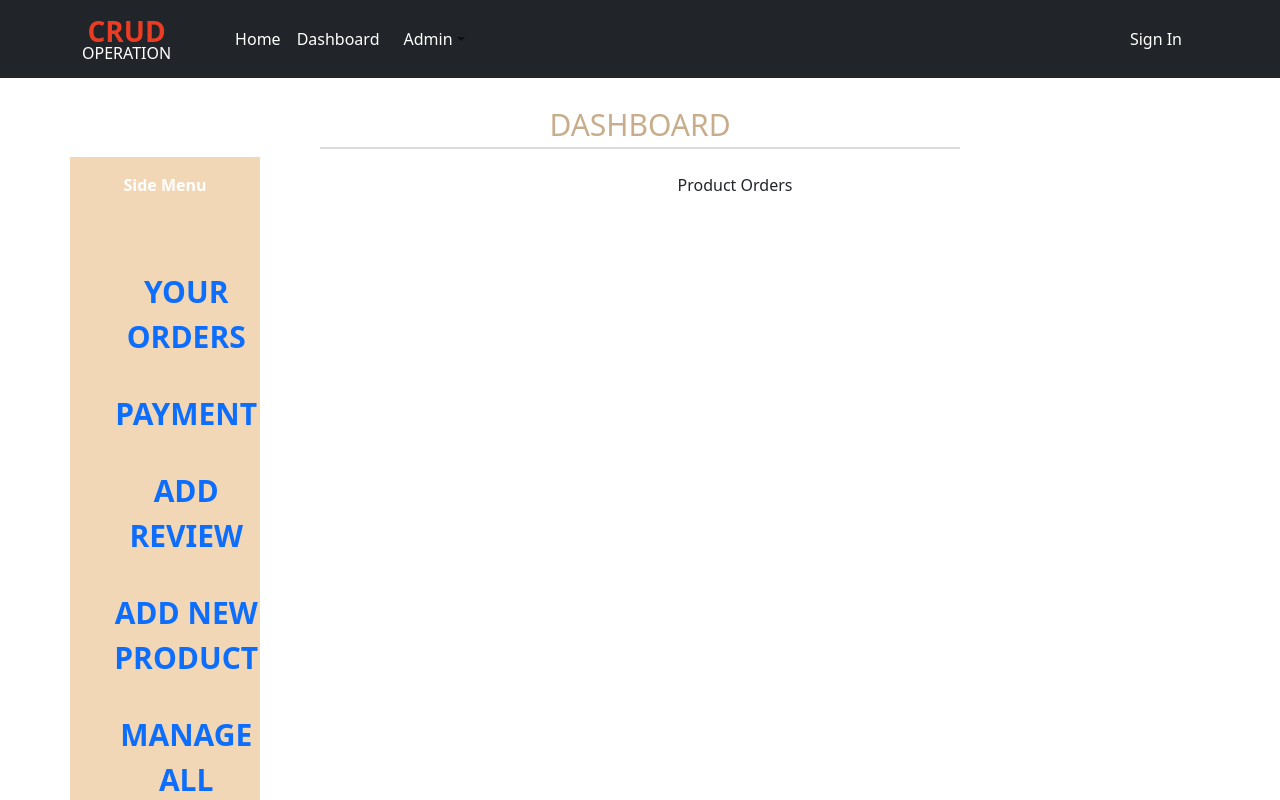
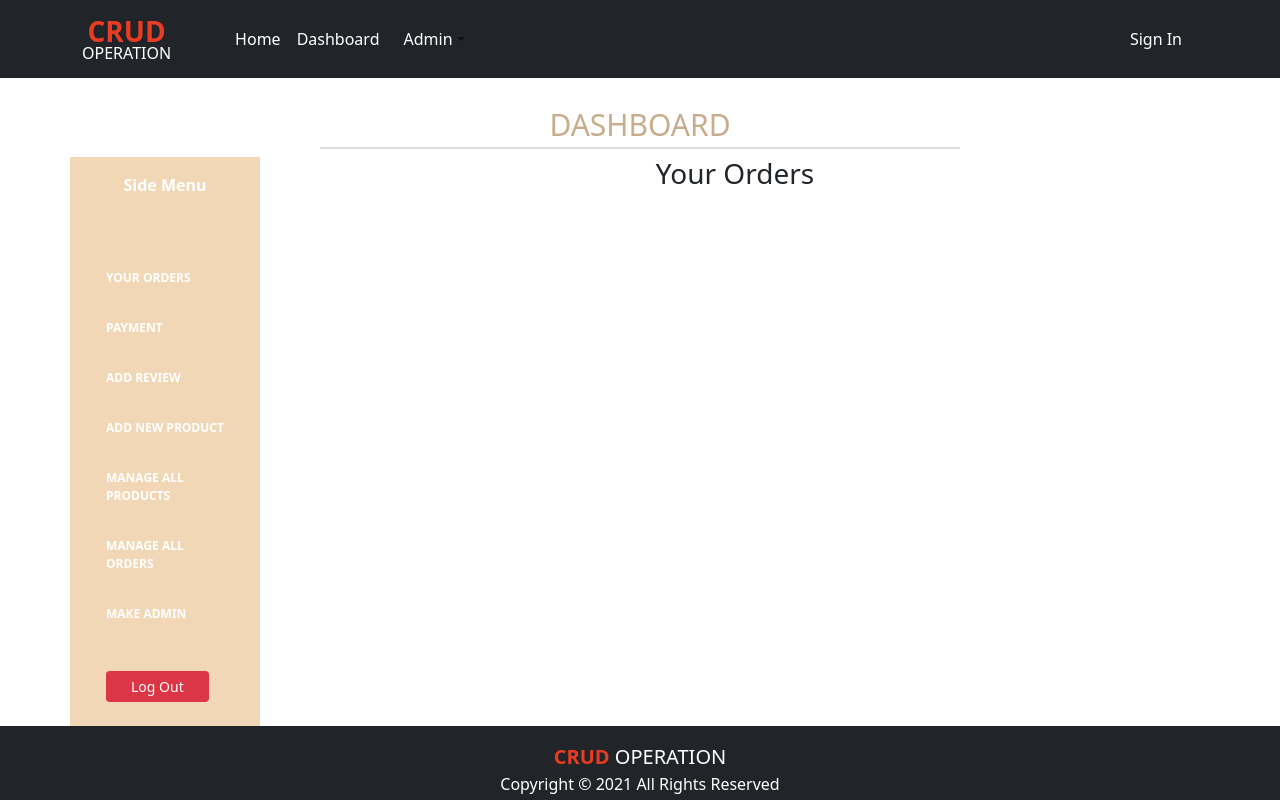
Before and after one commit to React-JS-Beginner/more_crud_site, a React (Create React App) app: page /dashboard in a window 1280 px wide. Shown: the top 800 px of the page. Built offline with nearby package versions, Linux system fonts and the light colour scheme; no server answers.

Commit message:
switch-route-not-working

```diff
--- /dev/null
+++ b/src/Components/AdminRoute/AdminRoute.js
@@ -0,0 +1,41 @@
+import React from "react";
+import { Route, Redirect } from "react-router";
+import useAuth from "../../Hooks/useAuth";
+
+const AdminRoute = ({ children, ...rest }) => {
+  const { user, isLoading, admin } = useAuth();
+
+  const style = {
+    position: "fixed",
+    top: "35%",
+    left: "50%",
+    transform: "translate(-50%, -50%)",
+  };
+
+  if(isLoading) {
+    return (
+      <div style={style}>
+        <div
+          className="spinner-border spinner-border-sm text-dark"
+          style={{ width: "5rem", height: "5rem" }}
+        ></div>
+      </div>
+    );
+  }
+  return (
+    <Route
+      {...rest}
+      render={({ location }) =>
+        user.email && admin ? (
+          children
+        ) : (
+          <Redirect
+            to={{ pathname: "/sorry", state: { from: location } }}
+          ></Redirect>
+        )
+      }
+    ></Route>
+  );
+};
+
+export default AdminRoute;
--- a/src/Components/Dashboard/Dashboard.css
+++ b/src/Components/Dashboard/Dashboard.css
@@ -1,4 +1,4 @@
-.dashboard {
+.dashboard-text {
   font-size: 30px;
   color: #c7ad8b;
   text-align: center;
@@ -13,6 +13,20 @@ hr.new {
   color: white;
   font-weight: bold;
 }
+
+.dashboard-font {
+  font-size: 12px;
+}
+.dashboard-navText  {
+  color: #ffffff;
+  font-size: 12px;
+}
+.dashboard:hover {
+  color: #ffffff;
+}
+.dashboard-active {
+  color: #ffffff;
+}
 /* //////////////////// Media Queries ///////////////////// */
 
 @media all and (max-width: 688px) {
--- a/src/Components/Dashboard/Dashboard.js
+++ b/src/Components/Dashboard/Dashboard.js
@@ -1,13 +1,21 @@
 import React from "react";
 import { Switch, Route, useRouteMatch } from "react-router-dom";
 import { Container, Row, Col, Nav, NavLink, Button } from "react-bootstrap";
+import AdminRoute from "../AdminRoute/AdminRoute";
+import YourOrders from "./YourOrders/YourOrders";
+import AddReview from "./AddReview/AddReview";
+import AddNewProduct from "./AddNewProduct/AddNewProduct";
+import ManageAllOrders from "./ManageAllOrders/ManageAllOrders";
+import MakeAdmin from "./MakeAdmin/MakeAdmin";
+import Payment from "./Payment/Payment";
+import ManageAllProducts from "./ManageAllProducts/ManageAllProducts";
 import "./Dashboard.css";
 
 const Dashboard = () => {
   let { path, url } = useRouteMatch();
   return (
     <>
-      <div className="dashboard pt-4">
+      <div className="dashboard-text pt-4">
         <span className="text-uppercase">DashBoard</span>
       </div>
       <hr className="new" />
@@ -19,7 +27,7 @@ const Dashboard = () => {
               <Nav className="d-grid me-auto">
                 <NavLink
                   activeClassName="dashboard-active"
-                  className="dashboard mb-3 text-decoration-none text-uppercase"
+                  className="dashboard-navText mb-3 text-white text-decoration-none text-uppercase"
                   to={`${url}/yourorders`}
                 >
                   Your Orders
@@ -27,7 +35,7 @@ const Dashboard = () => {
 
                 <NavLink
                   activeClassName="dashboard-active"
-                  className="dashboard mb-3 text-decoration-none text-uppercase"
+                  className="dashboard-navText mb-3 text-white text-decoration-none text-uppercase"
                   to={`${url}/payment`}
                 >
                   Payment
@@ -35,7 +43,7 @@ const Dashboard = () => {
 
                 <NavLink
                   activeClassName="dashboard-active"
-                  className="dashboard mb-3 text-decoration-none text-uppercase"
+                  className="dashboard-navText mb-3 text-white text-decoration-none text-uppercase"
                   to={`${url}/addreview`}
                 >
                   Add Review
@@ -45,7 +53,7 @@ const Dashboard = () => {
                 <Nav>
                   <NavLink
                     activeClassName="dashboard-active"
-                    className="dashboard mb-3 text-decoration-none text-uppercase"
+                    className="dashboard-navText mb-3 text-white text-decoration-none text-uppercase"
                     to={`${url}/addnewproduct`}
                   >
                     Add New Product
@@ -53,7 +61,7 @@ const Dashboard = () => {
 
                   <NavLink
                     activeClassName="dashboard-active"
-                    className="dashboard mb-3 text-decoration-none text-uppercase"
+                    className="dashboard-navText mb-3 text-white text-decoration-none text-uppercase"
                     to={`${url}/manageallproducts`}
                   >
                     Manage All Products
@@ -61,7 +69,7 @@ const Dashboard = () => {
 
                   <NavLink
                     activeClassName="dashboard-active"
-                    className="dashboard mb-3 text-decoration-none text-uppercase"
+                    className="dashboard-navText mb-3 text-white text-decoration-none text-uppercase"
                     to={`${url}/manageallorders`}
                   >
                     Manage All Orders
@@ -69,7 +77,7 @@ const Dashboard = () => {
 
                   <NavLink
                     activeClassName="dashboard-active"
-                    className="dashboard mb-3 text-decoration-none text-uppercase"
+                    className="dashboard-navText mb-3 text-white text-decoration-none text-uppercase"
                     to={`${url}/makeadmin`}
                   >
                     Make Admin
@@ -80,7 +88,7 @@ const Dashboard = () => {
                 <NavLink
                   activeClassName="dashboard-active"
                   // onClick={logOut}
-                  className="dashboard mb-3 text-decoration-none text-uppercase"
+                  className="dashboard-navText mb-3 text-white text-decoration-none text-uppercase"
                   to="/home"
                 >
                   <Button size="sm" variant="danger mt-3 px-4">
@@ -91,7 +99,41 @@ const Dashboard = () => {
             </div>
           </Col>
           <Col xl={10} lg={10}>
-            <p className="text-center pt-3">Product Orders</p>
+            <div className="menubar px-5 w-100">
+              <Switch>
+                <Route exact path={path}>
+                  <YourOrders></YourOrders>
+                </Route>
+
+                <Route exact path={`${path}/yourorders`}>
+                  <YourOrders></YourOrders>
+                </Route>
+
+                <Route path={`${path}/addreview`}>
+                  <AddReview></AddReview>
+                </Route>
+
+                <Route path={`${path}/payment`}>
+                  <Payment></Payment>
+                </Route>
+
+                <AdminRoute path={`${path}/addnewproduct`}>
+                  <AddNewProduct></AddNewProduct>
+                </AdminRoute>
+
+                <AdminRoute path={`${path}/manageallproducts`}>
+                  <ManageAllProducts></ManageAllProducts>
+                </AdminRoute>
+
+                <AdminRoute path={`${path}/manageallorders`}>
+                  <ManageAllOrders></ManageAllOrders>
+                </AdminRoute>
+
+                <AdminRoute path={`${path}/makeadmin`}>
+                  <MakeAdmin></MakeAdmin>
+                </AdminRoute>
+              </Switch>
+            </div>
           </Col>
         </Row>
       </Container>
--- a/src/Components/Dashboard/ManageAllProducts/ManageAllProducts.js
+++ b/src/Components/Dashboard/ManageAllProducts/ManageAllProducts.js
@@ -0,0 +1,11 @@
+import React from 'react';
+
+const ManageAllProducts = () => {
+    return (
+        <div>
+            <h3 className="text-dark text-center">Manage All Products</h3>
+        </div>
+    );
+};
+
+export default ManageAllProducts;
--- a/src/Components/Dashboard/Payment/Payment.js
+++ b/src/Components/Dashboard/Payment/Payment.js
@@ -0,0 +1,11 @@
+import React from 'react';
+
+const Payment = () => {
+    return (
+        <div>
+            <h3 className="text-dark text-center">Payment</h3>
+        </div>
+    );
+};
+
+export default Payment;
--- a/src/Components/Dashboard/YourOrders/YourOrders.js
+++ b/src/Components/Dashboard/YourOrders/YourOrders.js
@@ -0,0 +1,11 @@
+import React from 'react';
+
+const YourOrders = () => {
+    return (
+        <div>
+            <h3 className="text-dark text-center">Your Orders</h3>
+        </div>
+    );
+};
+
+export default YourOrders;
```
